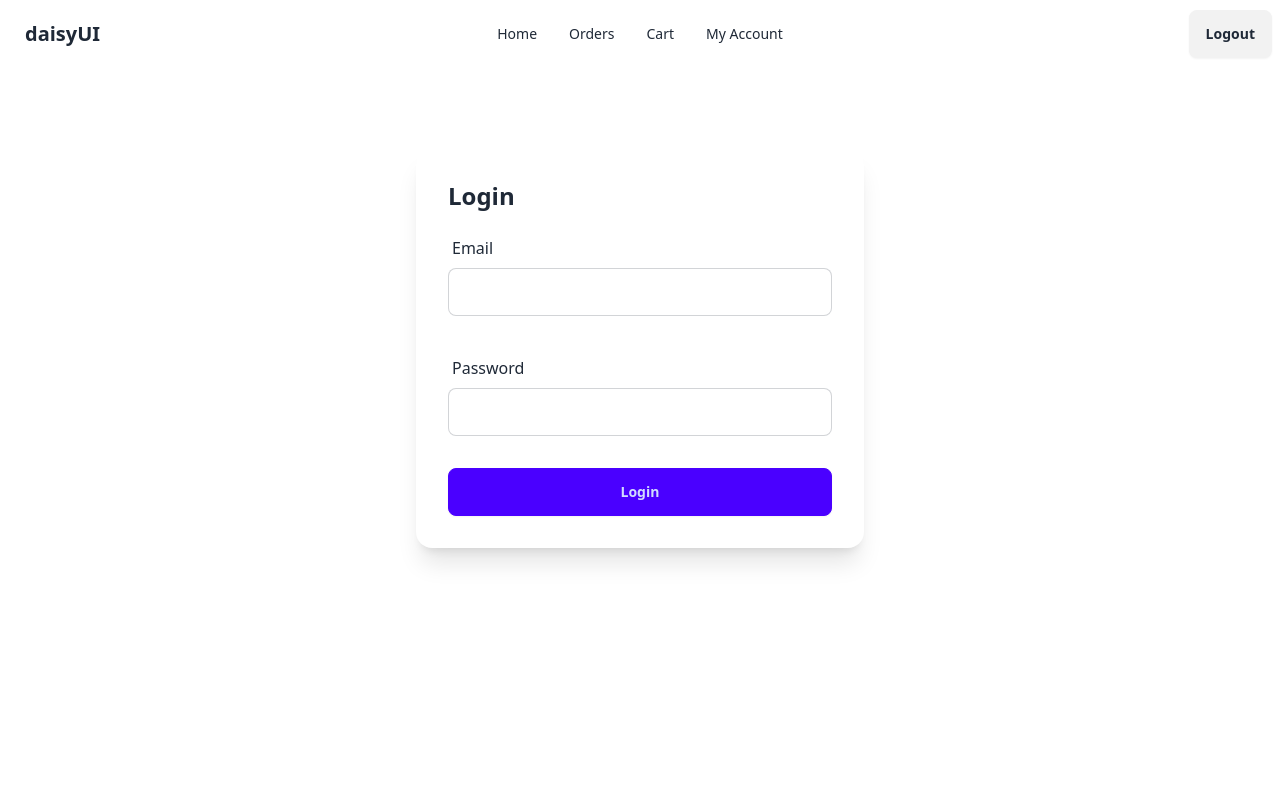
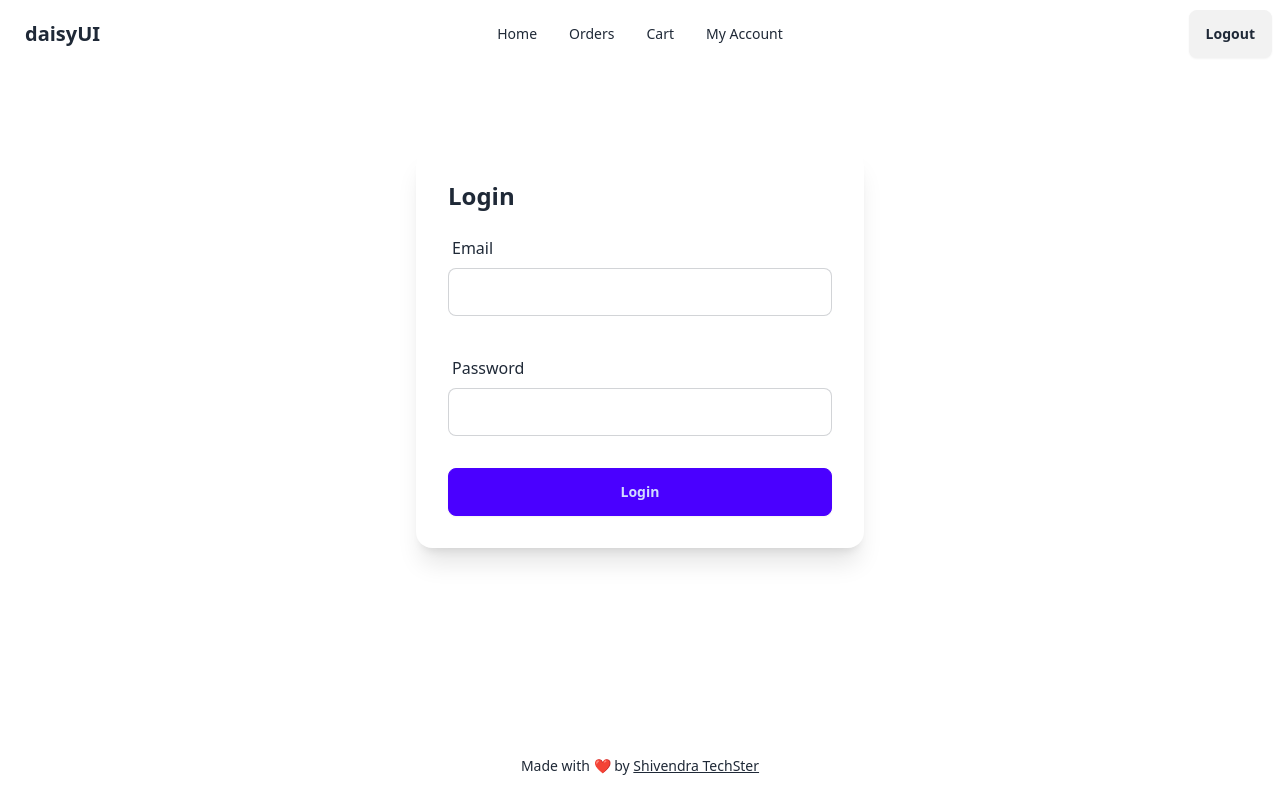
Before and after one commit to dvlpr-shivendra/next-ecommerce, a Next.js app: page /auth/login in a window 1280 px wide. Built offline with nearby package versions, Linux system fonts and the light colour scheme.

Commit message:
add footer

```diff
--- /dev/null
+++ b/components/footer.tsx
@@ -0,0 +1,16 @@
+import React from "react";
+
+function Footer() {
+  return (
+    <footer className="flex items-center justify-center p-6">
+      <p className="text-sm">
+        Made with ❤️ by{" "}
+        <a href="https://github.com/dvlpr-shivendra" className="underline">
+          Shivendra TechSter
+        </a>
+      </p>
+    </footer>
+  );
+}
+
+export default Footer;
--- a/pages/_app.tsx
+++ b/pages/_app.tsx
@@ -3,6 +3,7 @@ import Navbar from "@/components/navbar";
 ("@/components/navbar");
 import type { AppProps } from "next/app";
 import { AuthProvider } from "@/context/AuthContext";
+import Footer from "@/components/footer";
 
 export default function App({ Component, pageProps }: AppProps) {
   return (
@@ -13,6 +14,7 @@ export default function App({ Component, pageProps }: AppProps) {
           <div className="container mx-auto flex-1">
             <Component {...pageProps} />
           </div>
+          <Footer />
         </AuthProvider>
       </div>
     </>
```
